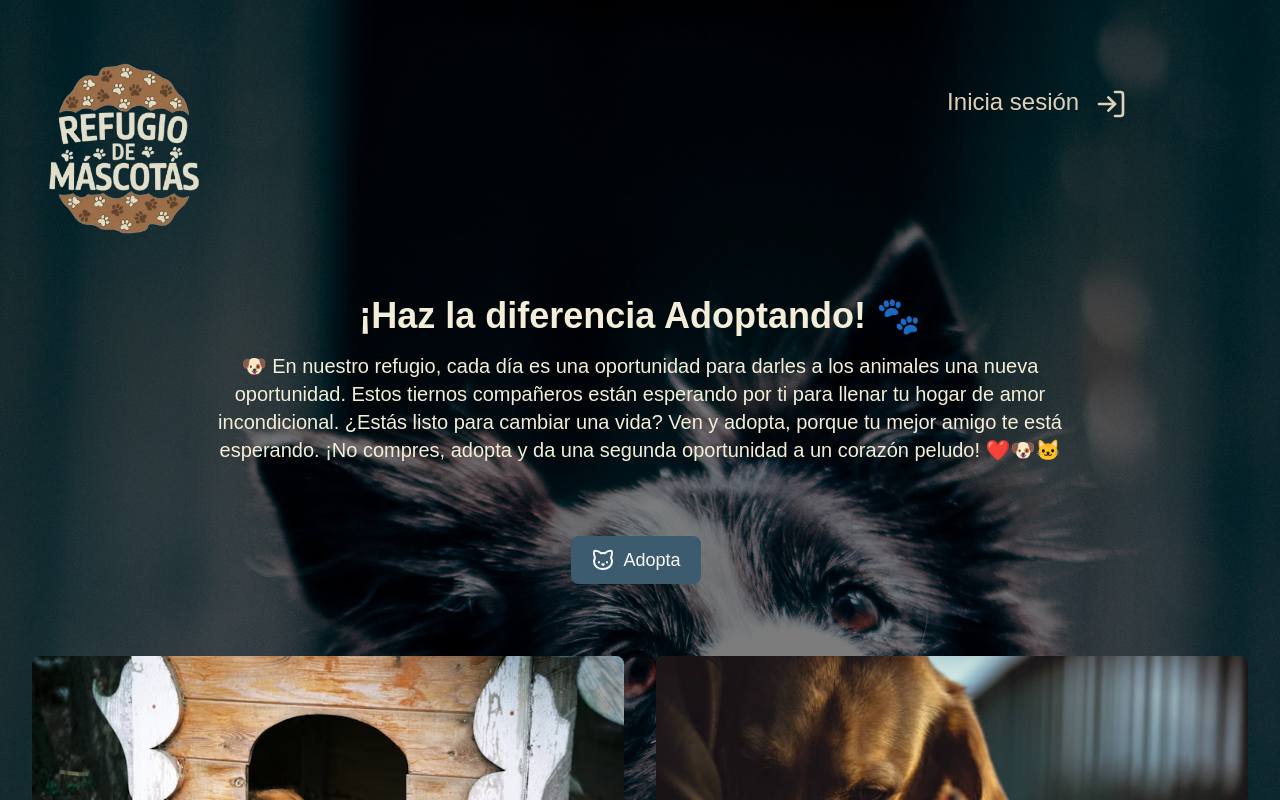
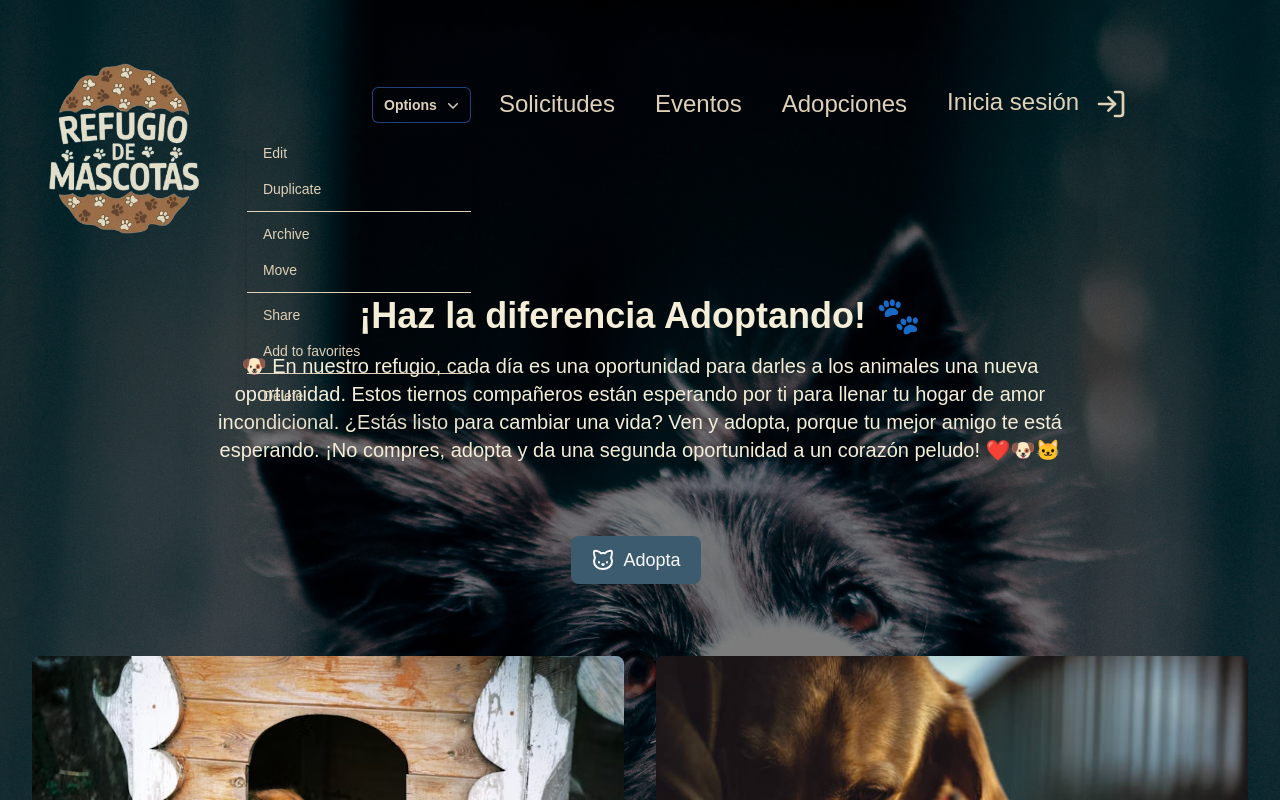
Before and after one commit to No-Country-simulation/equipo-c22-08-n-webapp, a React (Vite) app in the folder fronted/: page / in a window 1280 px wide. Shown: the top 800 px of the page. Built offline with nearby package versions, Linux system fonts and the light colour scheme; no server answers.

Commit message:
workflow regular

```diff
--- /dev/null
+++ b/fronted/src/components/layout/Dropdown.jsx
@@ -0,0 +1,37 @@
+const Dropdown = () => {
+
+    return <>
+        <div class="relative inline-block text-left">
+            <div>
+                <button type="button" class="inline-flex w-full justify-center gap-x-1.5 rounded-md bg-white px-3 py-2 text-sm font-semibold text-gray-900 shadow-sm ring-1 ring-inset ring-gray-300 hover:bg-gray-50" id="menu-button" aria-expanded="true" aria-haspopup="true">
+                    Options
+                    <svg class="-mr-1 size-5 text-gray-400" viewBox="0 0 20 20" fill="currentColor" aria-hidden="true" data-slot="icon">
+                        <path fill-rule="evenodd" d="M5.22 8.22a.75.75 0 0 1 1.06 0L10 11.94l3.72-3.72a.75.75 0 1 1 1.06 1.06l-4.25 4.25a.75.75 0 0 1-1.06 0L5.22 9.28a.75.75 0 0 1 0-1.06Z" clip-rule="evenodd" />
+                    </svg>
+                </button>
+            </div>
+
+            <div class="absolute right-0 z-10 mt-2 w-56 origin-top-right divide-y divide-gray-100 rounded-md bg-white shadow-lg ring-1 ring-black/5 focus:outline-none" role="menu" aria-orientation="vertical" aria-labelledby="menu-button" tabindex="-1">
+                <div class="py-1" role="none">
+
+                    <a href="#" class="block px-4 py-2 text-sm text-gray-700" role="menuitem" tabindex="-1" id="menu-item-0">Edit</a>
+                    <a href="#" class="block px-4 py-2 text-sm text-gray-700" role="menuitem" tabindex="-1" id="menu-item-1">Duplicate</a>
+                </div>
+                <div class="py-1" role="none">
+                    <a href="#" class="block px-4 py-2 text-sm text-gray-700" role="menuitem" tabindex="-1" id="menu-item-2">Archive</a>
+                    <a href="#" class="block px-4 py-2 text-sm text-gray-700" role="menuitem" tabindex="-1" id="menu-item-3">Move</a>
+                </div>
+                <div class="py-1" role="none">
+                    <a href="#" class="block px-4 py-2 text-sm text-gray-700" role="menuitem" tabindex="-1" id="menu-item-4">Share</a>
+                    <a href="#" class="block px-4 py-2 text-sm text-gray-700" role="menuitem" tabindex="-1" id="menu-item-5">Add to favorites</a>
+                </div>
+                <div class="py-1" role="none">
+                    <a href="#" class="block px-4 py-2 text-sm text-gray-700" role="menuitem" tabindex="-1" id="menu-item-6">Delete</a>
+                </div>
+            </div>
+        </div>
+
+    </>
+}
+
+export default Dropdown;
--- a/fronted/src/components/layout/Header.jsx
+++ b/fronted/src/components/layout/Header.jsx
@@ -2,7 +2,8 @@ import { Link } from 'react-router-dom';
 import { PawPrint, Home, DollarSign, LogIn } from 'lucide-react';
 
 import Logo from '@/assets/logo1-r.png';
-import Image from  '@/components/ui/Image';
+import Image from '@/components/ui/Image';
+import Dropdown from './Dropdown';
 
 
 
@@ -14,7 +15,7 @@ const Header = () => (
           <div className="flex items-center justify-center space-x-2">
             {/* Logo */}
             {/* <PawPrint className="h-8 w-8 text-beige" /> */}
-            <Image src={Logo} alt='Logo' className=" md:mt-24 h-[200px] w-26 block" setAnimation={true}/>
+            <Image src={Logo} alt='Logo' className=" md:mt-24 h-[200px] w-26 block" setAnimation={true} />
           </div>
         </Link>
         <div className="flex justify-center items-center space-x-4">
@@ -32,6 +33,28 @@ const Header = () => (
             <DollarSign className="inline-block mr-1" size={18} />
             Donar
           </Link> */}
+          <Dropdown/>
+          <Link
+            to="/dashboard"
+            className="hover:text-beige px-3 py-2 rounded-md font-medium"
+          >
+            Solicitudes
+
+          </Link>
+          <Link
+            to="/events"
+            className="hover:text-beige px-3 py-2 rounded-md font-medium"
+          >
+            Eventos
+
+          </Link>
+          <Link
+            to="/adoption"
+            className="hover:text-beige px-3 py-2 rounded-md font-medium"
+          >
+            Adopciones
+
+          </Link>
           <Link
             to="/login"
             className="hover:text-beige px-3 py-2 rounded-md font-medium"
--- a/fronted/src/components/ui/Pet.jsx
+++ b/fronted/src/components/ui/Pet.jsx
@@ -15,7 +15,8 @@ export default function Pet({ animal }) {
   const handleAdoptClick = () => {
     localStorage.removeItem('idPet');
     localStorage.setItem('idPet', animal?.id);
-    navigate('/login');
+    const userData = localStorage.getItem('userData');
+    userData? navigate(`/pet-profile`): navigate('/login');
   }
 
   if (!animal || Object.keys(animal).length === 0) {
--- a/fronted/src/pages/Adoption.jsx
+++ b/fronted/src/pages/Adoption.jsx
@@ -5,7 +5,6 @@ import DogIconButton from "@/components/ui/DogIconButton.jsx"
 import CatIconButton from "@/components/ui/CatIconButton.jsx"
 import { Filter, FilterBy } from "@/components/ui/Filter.jsx"
 import { Sliders } from "lucide-react"
-import { Link } from "react-router-dom"
 import { ToastContainer } from 'react-toastify';
 import Female from "@/assets/female.png"
 import Male from "@/assets/male.png"
@@ -43,9 +42,9 @@ const Adoption = () => {
         if (sexOption.length > 0) {
             filteredPets = filteredPets.filter(pet => pet.genero.includes(sexOption.toLowerCase()));
         }
-        if (tamanoOption) {
-            filteredPets = filteredPets.filter(pet => pet.tamano.toLowerCase() === tamanoOption.toLowerCase());
-        }
+        // if (tamanoOption) {
+        //     filteredPets = filteredPets.filter(pet => pet.tamano.toLowerCase() === tamanoOption.toLowerCase());
+        // }
         setFilteredPets(filteredPets);
     };
 
@@ -157,10 +156,10 @@ const Adoption = () => {
         <>
 
 
-            <main className="h-full bg-secondary min-w-52">
+            <main className="h-full min-w-52">
 
 
-                <div className="flex flex-row justify-center px-6 py-8">
+                <div className="flex flex-row justify-center py-8 w-[90%] lg:w-[80%] 2xl:[70%] mx-auto">
                     <ToastContainer />
                     <section className="w-full lg:3/4">
                         <article>
@@ -205,18 +204,18 @@ const Adoption = () => {
                             </Filter>
                         </section>
                         <article className="mt-5">
-                            <div className="grid grid-cols-1 sm:py-0 sm:grid sm:grid-cols-2 2xl:grid-cols-3 gap-4 mt-10">
+                            <div className="grid grid-col-1 sm:py-0 md:grid lg:grid-cols-2 2xl:grid-cols-3 gap-4 mt-10">
                                 {currentPets.map((e) => (
-                                    <Link to={`/adopt/${e?.id}`} key={e?.id}>
+
                                         <Card
                                             key={e?.id}
                                             id={e?.id}
                                             image={e?.imagen}
-                                            selectedCard={false}
+                                            selectedCard={true}
                                             setAnimation={true}
                                             title={e?.nombre}
                                             edad={e?.edad}
-                                            className="bg-beige min-h-28 text-secondary"
+                                            className="bg-black min-h-28 text-white-2 text-4xl shadow-sm shadow-beige hover:animate-bounce"
                                             sectionDetails={true}
                                             description={""}
                                             vacunas={e?.vacunas}
@@ -225,7 +224,7 @@ const Adoption = () => {
                                         >
                                             c
                                         </Card>
-                                    </Link>
+
                                 ))}
                             </div>
                             {totalPages > 1 && (
--- a/fronted/src/pages/DashboardAdopt.jsx
+++ b/fronted/src/pages/DashboardAdopt.jsx
@@ -36,7 +36,7 @@ const DashboardAdopt = () => {
   ]);
 
   return (
-    <div className="min-h-screen bg-gray-100 py-12 px-4 sm:px-6 lg:px-8">
+    <div className="min-h-screen bg-black py-12 px-4 sm:px-6 lg:px-8">
       <div className="max-w-7xl mx-auto">
         <h1 className="text-3xl font-bold text-gray-900 mb-8 text-center">
           Adopciones por Revisar
--- a/fronted/src/pages/Login.jsx
+++ b/fronted/src/pages/Login.jsx
@@ -64,7 +64,7 @@ const Login = () => {
         if (data.token) {
           console.log({"token is:":data.token});
           toast.success('Credenciales Correctas');
-          navigate('/pet-profile');
+          localStorage.getItem('idPet')?navigate('/pet-profile'):navigate('/adoption');
         }
         else { toast.error('Credenciales incorrectas'); }
       })
--- a/fronted/tailwind.config.js
+++ b/fronted/tailwind.config.js
@@ -40,6 +40,23 @@ export default {
       borderRadius: {
         '4xl': '2rem',
       }
+    },
+    extend: {
+      keyframes: {
+        bounce: {
+          '0%, 100%': {
+            transform: 'translateY(-1%)',
+            animationTimingFunction: 'cubic-bezier(0.8, 0, 1, 1)'
+          },
+          '50%': {
+            transform: 'translateY(0)',
+            animationTimingFunction: 'cubic-bezier(0, 0, 0.2, 1)'
+          }
+        }
+      },
+      animation: {
+        'bounce': 'bounce 1s infinite'
+      }
     }
   },
   plugins: [
```
Also changed, not shown: fronted/src/components/ui/Card.jsx (+14 -13 lines), 2 other files (tests, documents, lock files or other folders).
